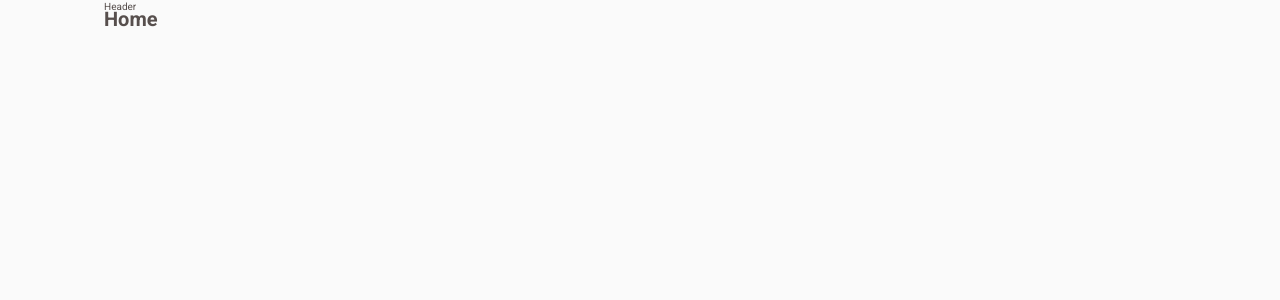
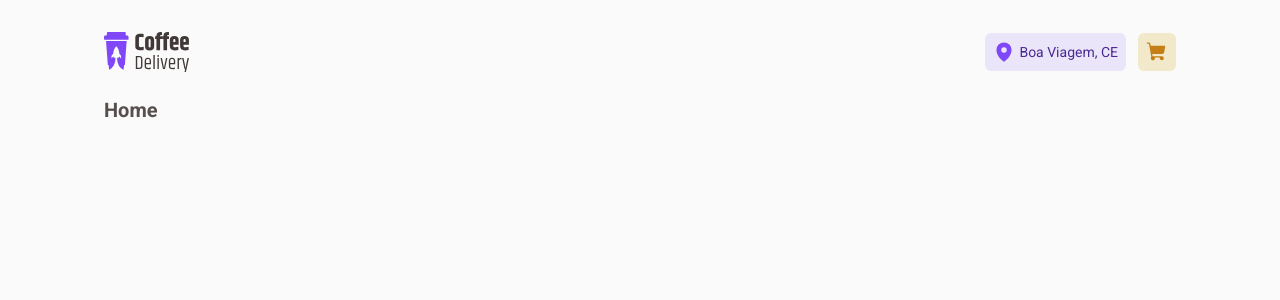
Before and after one commit to joaogabriel-sg/ignite-coffee-delivery, a React (Vite) app: page / in a window 1280 px wide. Shown: the top 300 px of the page. Built offline with nearby package versions, Linux system fonts and the light colour scheme.

Commit message:
feat: create header

```diff
--- a/src/components/Header/index.tsx
+++ b/src/components/Header/index.tsx
@@ -1,5 +1,24 @@
+import { MapPin, ShoppingCart } from "phosphor-react";
+
+import logoCoffeeDelivery from "../../assets/images/brand/logo-coffee-delivery.svg";
+
 import * as S from "./styles";
 
 export function Header() {
-  return <S.Container>Header</S.Container>;
+  return (
+    <S.Container>
+      <img src={logoCoffeeDelivery} />
+
+      <S.MenuContainer>
+        <S.LocationButton type="button">
+          <MapPin size={22} weight="fill" />
+          Boa Viagem, CE
+        </S.LocationButton>
+
+        <S.CartButton type="button">
+          <ShoppingCart size={22} weight="fill" />
+        </S.CartButton>
+      </S.MenuContainer>
+    </S.Container>
+  );
 }
--- a/src/components/Header/styles.ts
+++ b/src/components/Header/styles.ts
@@ -1,3 +1,59 @@
-import styled from "styled-components";
+import styled, { css } from "styled-components";
 
-export const Container = styled.header``;
+export const Container = styled.header`
+  display: flex;
+  align-items: center;
+  justify-content: space-between;
+  gap: 1.2rem;
+
+  padding: 3.2rem 0;
+`;
+
+export const MenuContainer = styled.div`
+  display: flex;
+  align-items: center;
+  gap: 1.2rem;
+`;
+
+export const LocationButton = styled.button`
+  ${({ theme }) => css`
+    background: ${theme.colors["secondary-light"]};
+    height: 3.8rem;
+    padding: 0.8rem;
+    border: 0;
+    border-radius: 6px;
+
+    display: flex;
+    align-items: center;
+    gap: 4px;
+
+    cursor: pointer;
+
+    font-size: ${theme.fontSize[14]};
+    color: ${theme.colors["secondary-dark"]};
+
+    > svg {
+      flex-shrink: 0;
+      color: ${theme.colors["secondary"]};
+    }
+  `}
+`;
+
+export const CartButton = styled.button`
+  ${({ theme }) => css`
+    background: ${theme.colors["primary-light"]};
+    width: 3.8rem;
+    height: 3.8rem;
+    border: 0;
+    border-radius: 6px;
+
+    display: flex;
+    align-items: center;
+    justify-content: center;
+    flex-shrink: 0;
+
+    cursor: pointer;
+
+    color: ${theme.colors["primary-dark"]};
+  `}
+`;
```
